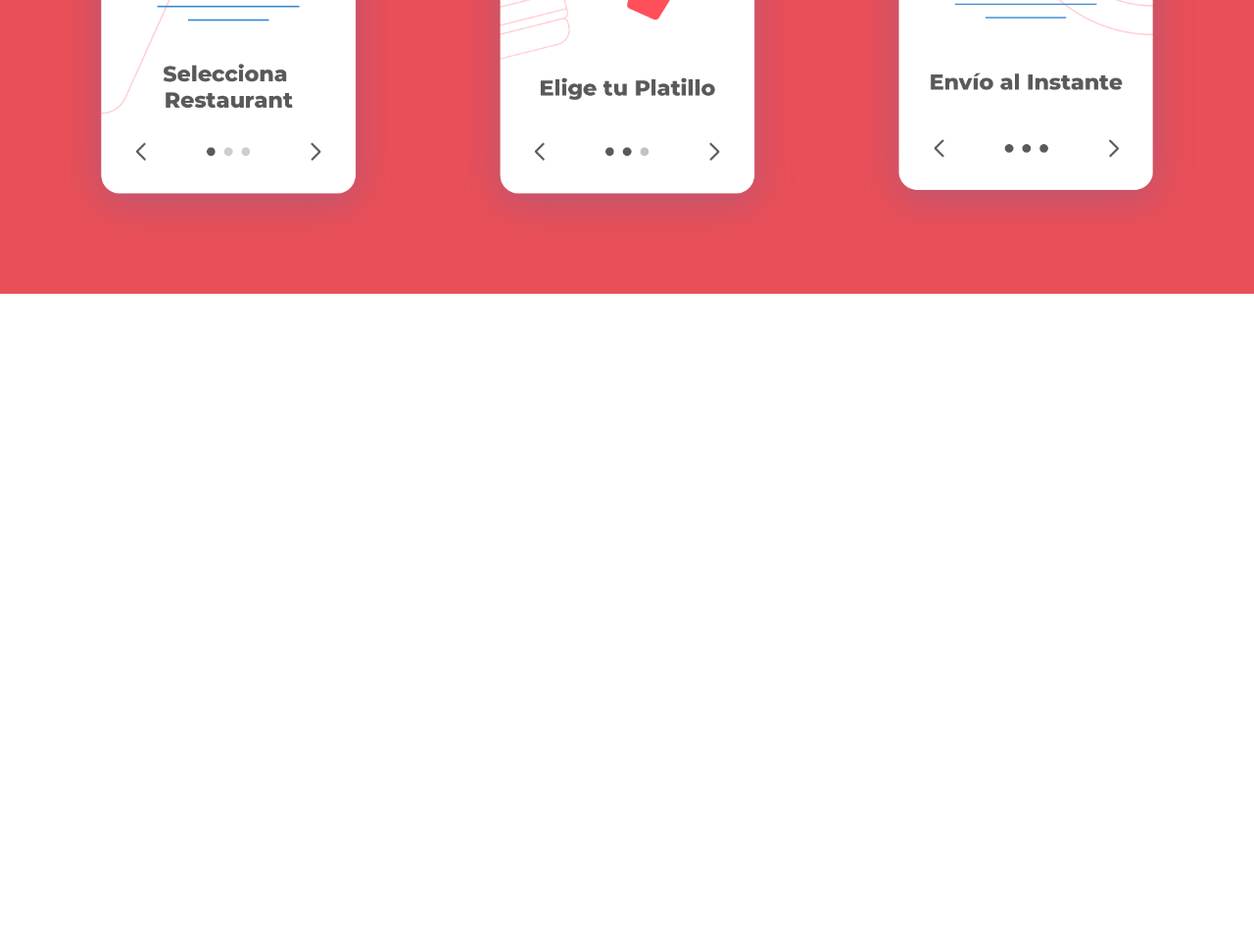
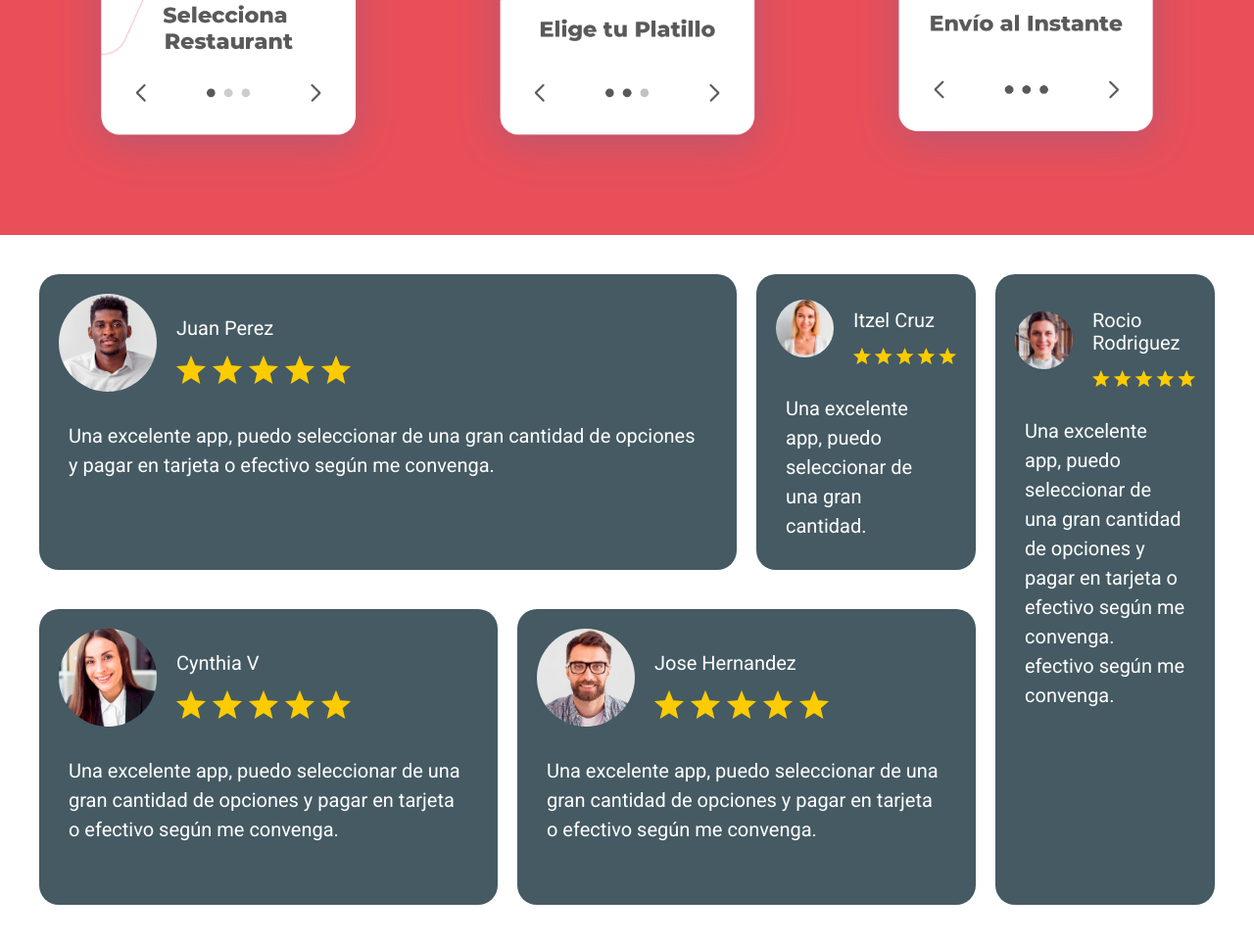
Before and after one commit to TaielNxz/sass-course-06-delivery, a plain HTML site: page index.html in a window 1280 px wide. Shown: the part 1449-2412 px from the top of the page at 98% size. Before the commit the page ends 1749 px from the top, so only its background shows below. Drawn offline with Linux system fonts and the light colour scheme.

Commit message:
add testimonials section

```diff
--- a/css/styles.css
+++ b/css/styles.css
@@ -213,10 +213,11 @@ h3 {
 /* ==== Steps ==== */
 
 .steps {
-    margin-top: var(--separation);
+    margin-top: -var(--separation);
 }
 
 .steps-content {
+    margin: -1rem;
     background-color: var(--primary);
     padding-bottom: var(--separation);
 }
@@ -250,3 +251,77 @@ h3 {
 .step:hover {
     transform: rotate(-4deg) scale(1.15);
 }
+
+/* ==== testimonials ==== */
+
+.testimonials {
+    margin: 5rem auto;
+}
+
+@media (min-width: 768px) {
+    .testimonials-grid {
+        display: grid;
+        grid-template-columns: repeat( 5, 1fr );
+        grid-template-rows: repeat( 2, 1fr );
+        gap: 2rem;
+    }
+}
+
+.testimonial {
+    background-color: var(--secondary);
+    background-image: url();
+    border-radius: 2rem;
+    padding: 2rem;
+    margin-bottom: 2rem;
+}
+
+@media (min-width: 768px) {
+    .testimonial {
+        min-height: 20rem;
+    }
+    .testimonial:nth-child(1) {
+        grid-column: 1 / 4;
+        grid-row: 1 / 2;
+    }
+    .testimonial:nth-child(2) {
+        grid-column: 4 / 5;
+        grid-row: 1 / 2;
+    }
+    .testimonial:nth-child(3) {
+        grid-column: 5 / 6;
+        grid-row: 1 / 3;
+    }
+    .testimonial:nth-child(4) {
+        grid-column: 1 / 3;
+        grid-row: 2 / 3;
+    }
+    .testimonial:nth-child(5) {
+        grid-column: 3 / 5;
+        grid-row: 2 / 3;
+    }
+}
+
+.testimonial header {
+    color: var(--white);
+    display: flex;
+    align-items: center;
+    gap: 2rem;
+}
+
+.testimonial .author {
+    color: var(--white);
+    font-size: 2rem;
+    margin: 1.6rem 0;
+}
+
+.testimonial-img {
+    width: 10rem;
+    border-radius: 50%;
+}
+
+.testimonial blockquote {
+    color: var(--white);
+    margin: 3rem 1rem 1rem 1rem;
+    line-height: 1.5;
+    font-size: 2rem;
+}
--- a/index.html
+++ b/index.html
@@ -61,5 +61,88 @@
             </div>
         </div>
     </section>
+    <section class="testimonials conteiner">
+        <div class="testimonials-grid">
+            <div class="testimonial">
+                <header>
+                    <div>
+                        <img class="testimonial-img" class="testimonial-img" src="img/testimonial1.jpg" alt="testimonial">
+                    </div>
+
+                    <div>
+                        <p class="author">Juan Perez</p>
+                        <img src="img/estrellas.png" alt="imagen estrellas">
+                    </div>
+                </header>
+                <blockquote>
+                    Una excelente app, puedo seleccionar de una gran cantidad de opciones y pagar en tarjeta o efectivo según me convenga.
+                </blockquote>
+            </div> <!--.testimonial-->
+
+            <div class="testimonial">
+                <header>
+                    <div>
+                        <img class="testimonial-img" src="img/testimonial5.jpg" alt="testimonial">
+                    </div>
+
+                    <div>
+                        <p class="author">Itzel Cruz</p>
+                        <img src="img/estrellas.png" alt="imagen estrellas">
+                    </div>
+                </header>
+                <blockquote>
+                    Una excelente app, puedo seleccionar de una gran cantidad.
+                </blockquote>
+            </div> <!--.testimonial-->
+
+            <div class="testimonial">
+                <header>
+                    <div>
+                        <img class="testimonial-img" src="img/testimonial4.jpg" alt="testimonial">
+                    </div>
+
+                    <div>
+                        <p class="author">Rocio Rodriguez</p>
+                        <img src="img/estrellas.png" alt="imagen estrellas">
+                    </div>
+                </header>
+                <blockquote>
+                    Una excelente app, puedo seleccionar de una gran cantidad de opciones y pagar en tarjeta o efectivo según me convenga. efectivo según me convenga.
+                </blockquote>
+            </div> <!--.testimonial-->
+
+            <div class="testimonial">
+                <header>
+                    <div>
+                        <img class="testimonial-img" src="img/testimonial2.jpg" alt="testimonial">
+                    </div>
+
+                    <div>
+                        <p class="author">Cynthia V</p>
+                        <img src="img/estrellas.png" alt="imagen estrellas">
+                    </div>
+                </header>
+                <blockquote>
+                    Una excelente app, puedo seleccionar de una gran cantidad de opciones y pagar en tarjeta o efectivo según me convenga.
+                </blockquote>
+            </div> <!--.testimonial-->
+
+            <div class="testimonial">
+                <header>
+                    <div>
+                        <img class="testimonial-img" src="img/testimonial3.jpg" alt="testimonial">
+                    </div>
+
+                    <div>
+                        <p class="author">Jose Hernandez</p>
+                        <img src="img/estrellas.png" alt="imagen estrellas">
+                    </div>
+                </header>
+                <blockquote>
+                    Una excelente app, puedo seleccionar de una gran cantidad de opciones y pagar en tarjeta o efectivo según me convenga.
+                </blockquote>
+            </div> <!--.testimonial-->
+        </div>
+    </section>
 </body>
 </html>
```
